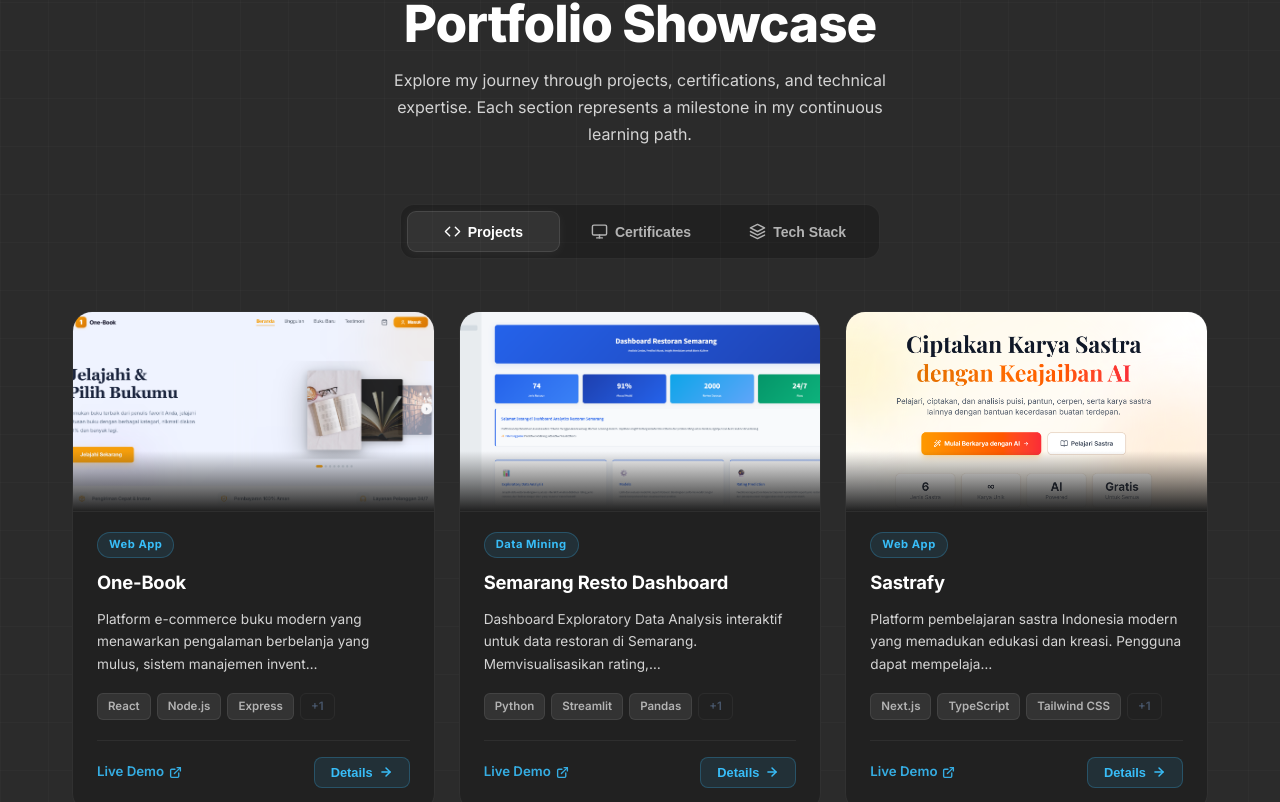
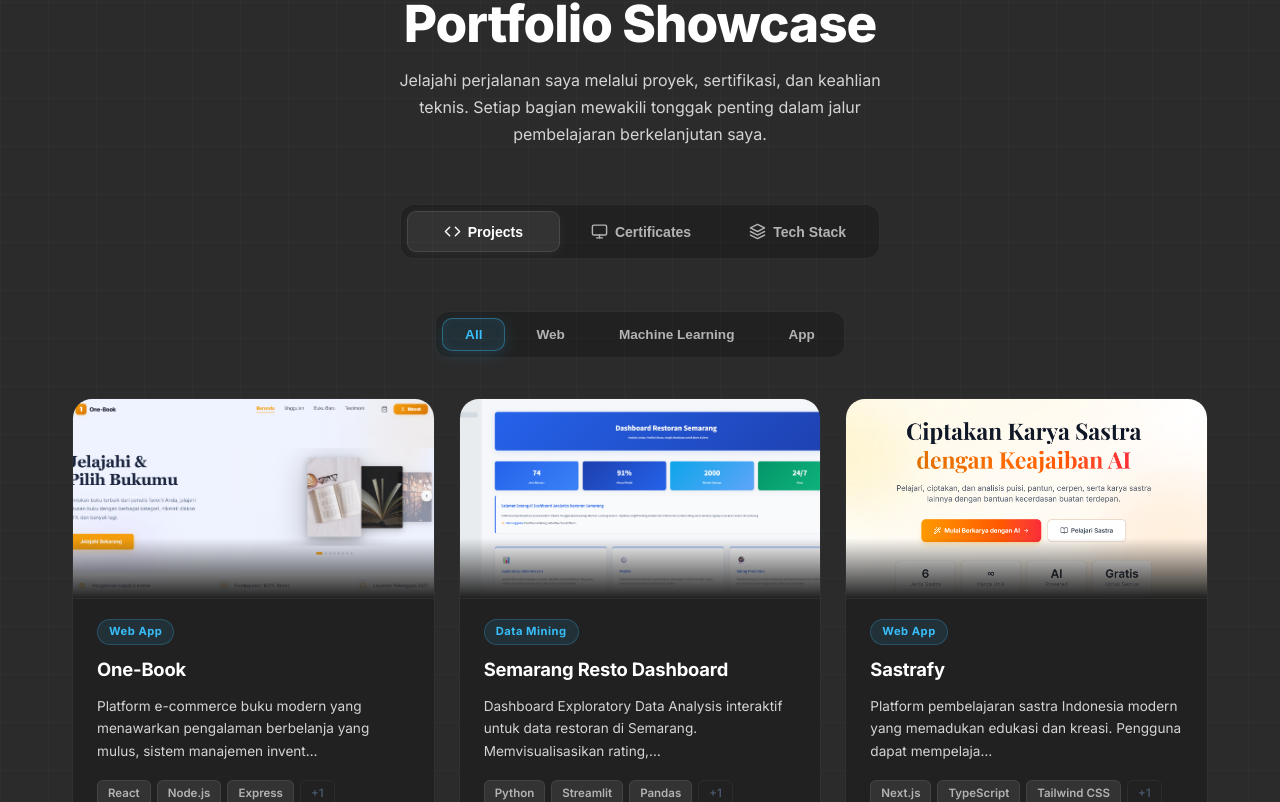
Before and after one commit to wannnn27/myportofolio, a React (Vite) app: page / in a window 1280 px wide. Shown: the part 1998-2800 px from the top of the page. Built offline with nearby package versions, Linux system fonts and the light colour scheme.

Commit message:
update portfolio components and styling

```diff
--- a/src/components/Projects.css
+++ b/src/components/Projects.css
@@ -107,6 +107,43 @@
 
 .ps__tab--on svg {
     color: var(--accent);
+}
+
+/* ── Filter Buttons ──────────────────────────────────────── */
+.ps__filter-btn {
+    flex: 0 0 auto;
+    display: flex;
+    align-items: center;
+    justify-content: center;
+    padding: 8px 22px;
+    background: transparent;
+    border: 1px solid transparent;
+    border-radius: 10px;
+    color: var(--text-muted);
+    font-size: 0.85rem;
+    font-weight: 600;
+    cursor: pointer;
+    transition: all 0.3s cubic-bezier(0.4, 0, 0.2, 1);
+    white-space: nowrap;
+}
+
+.ps__filter-btn:hover {
+    color: var(--text-primary);
+    background: rgba(255, 255, 255, 0.06);
+    transform: translateY(-2px);
+    border-color: rgba(255, 255, 255, 0.1);
+    box-shadow: 0 4px 12px rgba(0, 0, 0, 0.2);
+}
+
+.ps__filter-btn:active {
+    transform: translateY(0);
+}
+
+.ps__filter-btn--on {
+    background: rgba(56, 189, 248, 0.1); /* Slight blue tint */
+    color: #38bdf8; /* Accent blue color */
+    border: 1px solid rgba(56, 189, 248, 0.4);
+    box-shadow: 0 4px 16px rgba(56, 189, 248, 0.15), inset 0 0 12px rgba(56, 189, 248, 0.05);
 }
 
 /* ── Cards Grid ──────────────────────────────────────────── */
--- a/src/components/Projects.jsx
+++ b/src/components/Projects.jsx
@@ -174,6 +174,7 @@ const IChev   = () => <svg width="13" height="13" viewBox="0 0 24 24" fill="none
 ══════════════════════════════════════════════ */
 const Projects = ({ onSelectProject }) => {
     const [activeTab, setActiveTab] = useState('projects');
+    const [projectFilter, setProjectFilter] = useState('All');
 
     return (
         <section className="ps" id="projects">
@@ -185,8 +186,8 @@ const Projects = ({ onSelectProject }) => {
                     <span className="ps__eyebrow">— What I've Built</span>
                     <h2 className="ps__title">Portfolio Showcase</h2>
                     <p className="ps__sub">
-                        Explore my journey through projects, certifications, and technical expertise.
-                        Each section represents a milestone in my continuous learning path.
+                        Jelajahi perjalanan saya melalui proyek, sertifikasi, dan keahlian teknis.
+                        Setiap bagian mewakili tonggak penting dalam jalur pembelajaran berkelanjutan saya.
                     </p>
                 </div>
 
@@ -207,10 +208,39 @@ const Projects = ({ onSelectProject }) => {
 
                 {/* ── Projects ── */}
                 {activeTab === 'projects' && (
-                    <div className="ps__grid">
-                        {projects.map((p, idx) => {
-                            const c = catStyle[p.categoryKey] || catStyle.ml;
-                            return (
+                    <>
+                        <div className="ps__filter" style={{
+                            display: 'flex',
+                            justifyContent: 'center',
+                            gap: '8px',
+                            flexWrap: 'wrap',
+                            background: 'var(--bg-secondary)',
+                            border: '1px solid rgba(255,255,255,0.06)',
+                            borderRadius: '14px',
+                            padding: '6px',
+                            width: 'fit-content',
+                            margin: '0 auto 40px auto'
+                        }}>
+                            {['All', 'Web', 'Machine Learning', 'App'].map(cat => (
+                                <button
+                                    key={cat}
+                                    className={`ps__filter-btn ${projectFilter === cat ? 'ps__filter-btn--on' : ''}`}
+                                    onClick={() => setProjectFilter(cat)}
+                                >
+                                    {cat}
+                                </button>
+                            ))}
+                        </div>
+                        <div className="ps__grid">
+                            {projects.filter(p => {
+                                if (projectFilter === 'All') return true;
+                                if (projectFilter === 'Web' && p.categoryKey === 'web') return true;
+                                if (projectFilter === 'Machine Learning' && (p.categoryKey === 'ml' || p.categoryKey === 'mining')) return true;
+                                if (projectFilter === 'App' && p.categoryKey === 'apps') return true;
+                                return false;
+                            }).map((p, idx) => {
+                                const c = catStyle[p.categoryKey] || catStyle.ml;
+                                return (
                                 <article className="pc" key={p.id} style={{ animationDelay: `${idx * 0.07}s` }}>
                                     <div className="pc__img-wrap">
                                         {p.image
@@ -251,6 +281,7 @@ const Projects = ({ onSelectProject }) => {
                             );
                         })}
                     </div>
+                    </>
                 )}
 
                 {/* ── Certificates ── */}
```
